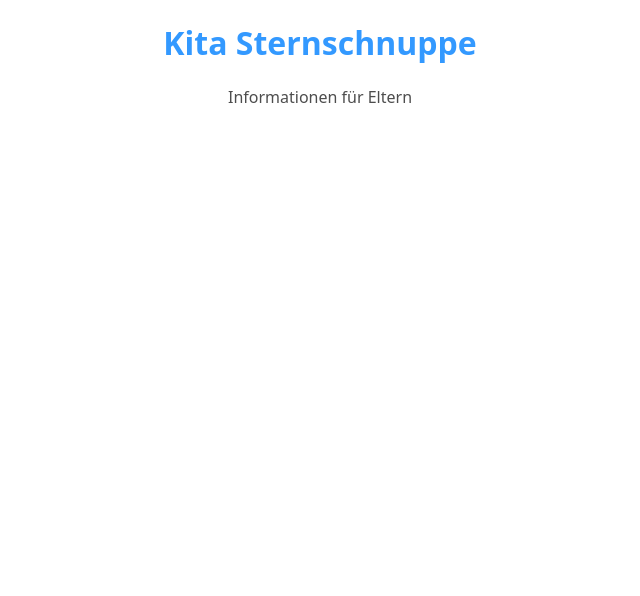
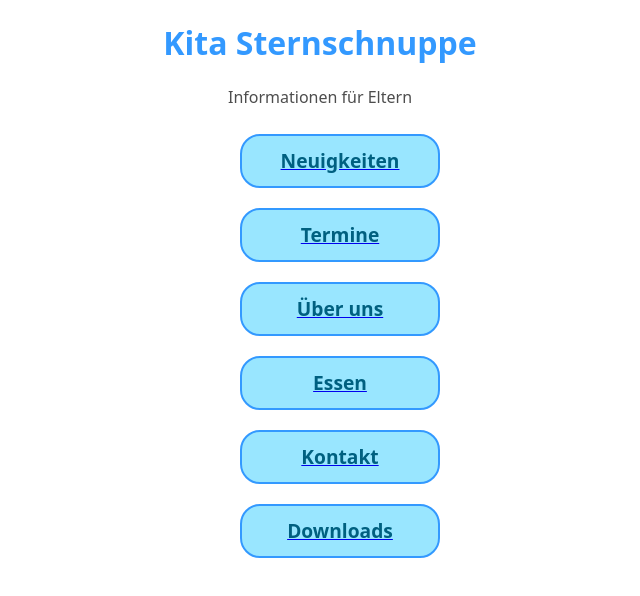
Before and after one commit to MariaAdner/kita-info, a Next.js app: page / in a window 1280 px wide. Shown: the top 596 px of the page, without its empty margins (320-960 px from the left). Built offline with nearby package versions, Linux system fonts and the light colour scheme.

Commit message:
created startpage and newspage

```diff
--- /dev/null
+++ b/components/StartPage/StartPage.styled.js
@@ -0,0 +1,25 @@
+import styled from "styled-components";
+
+export const Menu = styled.ul`
+  display: flex;
+  align-items: center;
+  flex-direction: column;
+`;
+
+export const MenuLink = styled.li`
+  width: 200px;
+  height: 50px;
+  border: 2px, solid, var(--color-main);
+  border-radius: 20px;
+  margin: 10px;
+  list-style: none;
+  padding: 25px;
+  text-align: center;
+  background-color: var(--color-background);
+  color: var(--color-headline);
+  font-weight: bold;
+  font-size: larger;
+  display: flex;
+  justify-content: center;
+  align-items: center;
+`;
--- /dev/null
+++ b/components/StartPage/index.js
@@ -0,0 +1,28 @@
+import Link from "next/link";
+import { Menu } from "./StartPage.styled";
+import { MenuLink } from "./StartPage.styled";
+
+export default function StartPage() {
+  return (
+    <Menu>
+      <Link href="/neuigkeiten">
+        <MenuLink>Neuigkeiten</MenuLink>
+      </Link>
+      <Link href="/termine">
+        <MenuLink>Termine</MenuLink>
+      </Link>
+      <Link href="/about">
+        <MenuLink>Über uns</MenuLink>
+      </Link>
+      <Link href="/essen">
+        <MenuLink>Essen</MenuLink>
+      </Link>
+      <Link href="/kontakt">
+        <MenuLink>Kontakt</MenuLink>
+      </Link>
+      <Link href="/downloads">
+        <MenuLink>Downloads</MenuLink>
+      </Link>
+    </Menu>
+  );
+}
--- a/package.json
+++ b/package.json
@@ -15,7 +15,8 @@
     "next": "13.4.8",
     "react": "18.2.0",
     "react-dom": "18.2.0",
-    "styled-components": "^6.0.2"
+    "styled-components": "^6.0.2",
+    "swr": "^2.2.5"
   },
   "devDependencies": {
     "@svgr/webpack": "^8.0.1",
--- a/pages/index.js
+++ b/pages/index.js
@@ -1,9 +1,11 @@
 import Header from "@/components/Header";
+import StartPage from "@/components/StartPage";
 
 export default function HomePage() {
   return (
     <div>
       <Header />
+      <StartPage />
     </div>
   );
 }
--- a/styles.js
+++ b/styles.js
@@ -4,6 +4,8 @@ export default createGlobalStyle`
 :root {
   --color-main: #3399ff;
   --color-text: #4d4d4d;
+  --color-background: #99e6ff;
+  --color-headline: #006080;
 }
   *,
   *::before,
```
Also changed, not shown: components/NewsList/index.js (added, +24 -0 lines), pages/neuigkeiten.js (added, +12 -0 lines), components/NewsList/NewsList.styled.js (added), 1 other file (tests, documents, lock files or other folders).
